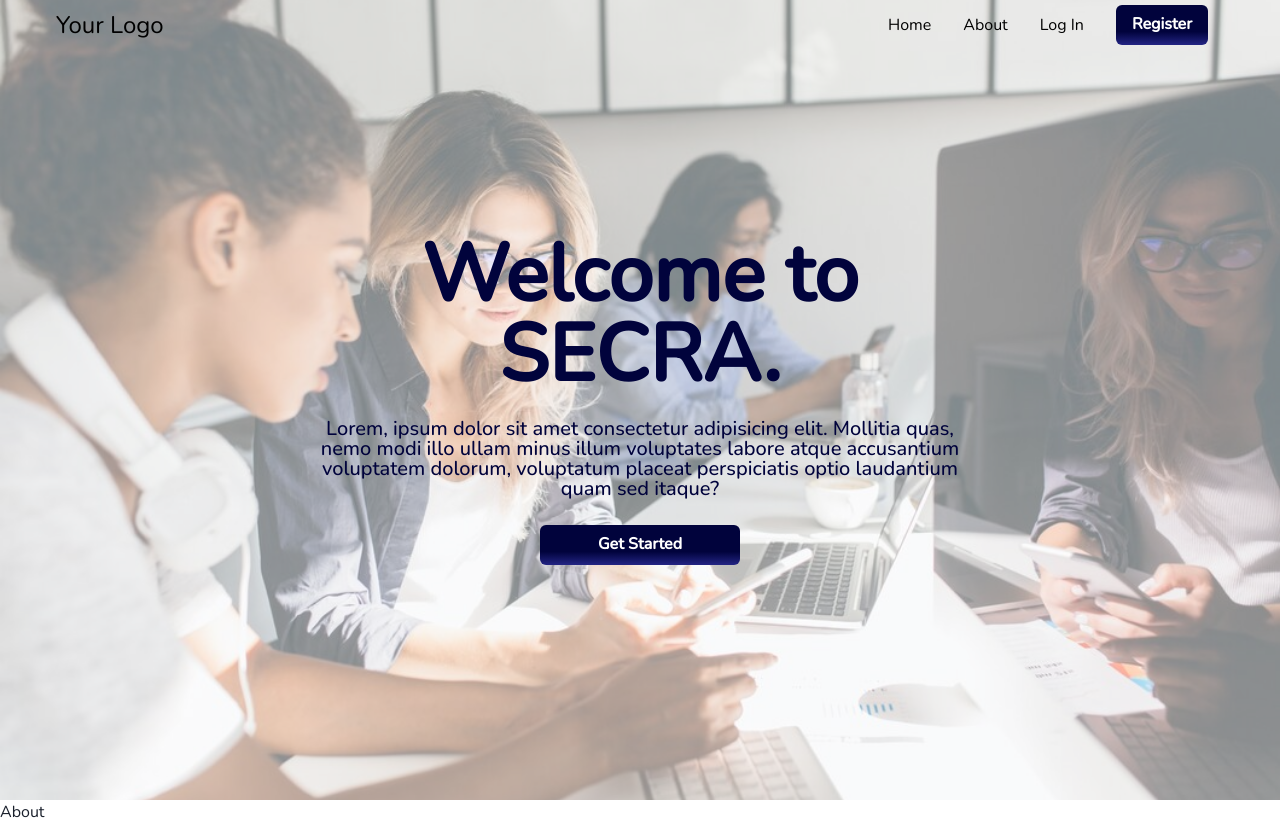
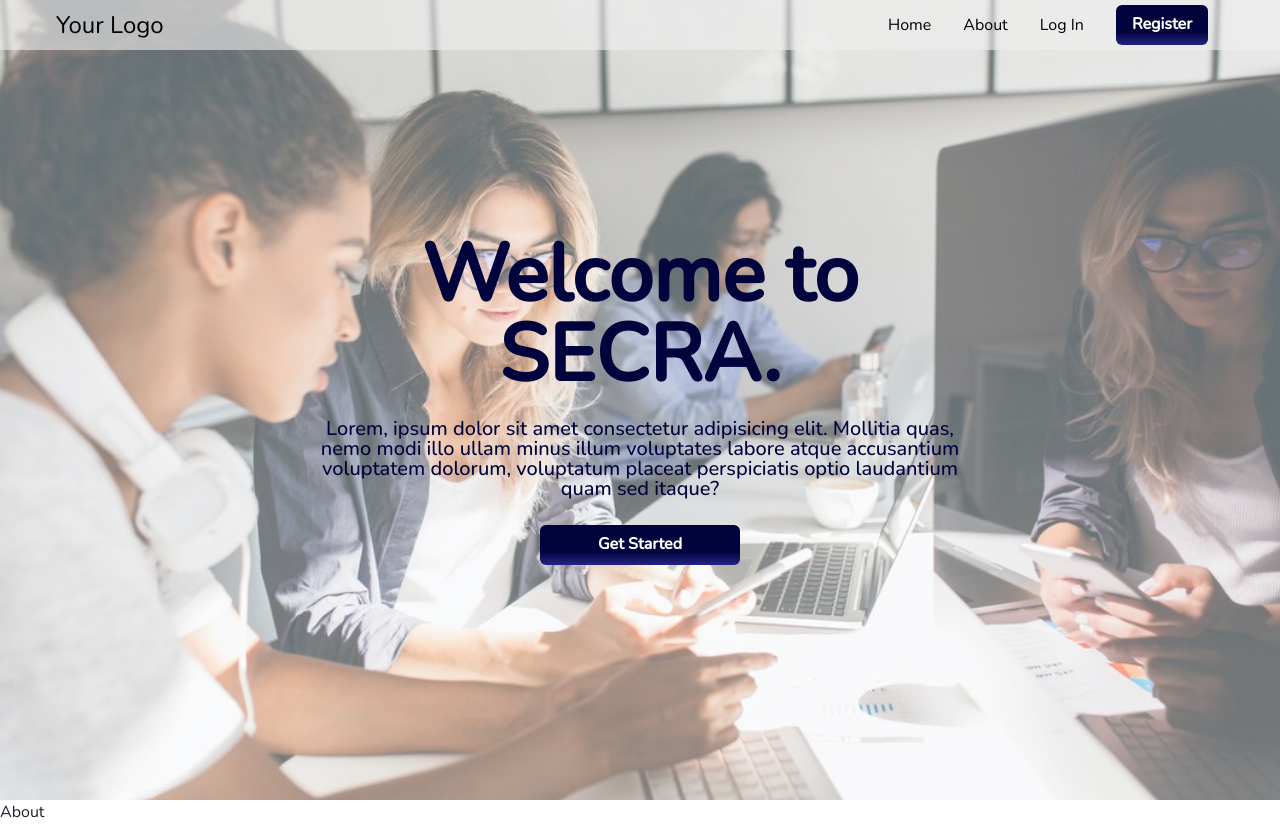
Before and after one commit to RDSandakelum/SECRA-Web-App, a React (Vite) app: page / in a window 1280 px wide. Built offline with nearby package versions, Linux system fonts and the light colour scheme.

Commit message:
minor fixes to navbar

```diff
--- a/src/Components/MainComponent.jsx
+++ b/src/Components/MainComponent.jsx
@@ -22,7 +22,7 @@ export default function MainComponent() {
         left={0}
         width="100%"
         height="100%"
-        backgroundColor="rgba(255, 255, 255, 0.5)"
+        backgroundColor="rgba(255, 255, 255, 0.4)"
       ></Box>
         <MainText/>
     </Box>
--- a/src/Components/Navbarr.jsx
+++ b/src/Components/Navbarr.jsx
@@ -25,17 +25,17 @@ function Navbar() {
   const { isOpen: isRegistrationOpen, onOpen: onRegistrationOpen, onClose: onRegistrationClose } = useDisclosure();
 
   const transparentBoxStyles = {
-    backgroundColor: isOpen ? "#EFEFEE" : "rgba(239, 239, 238, 0.0)",
+    backgroundColor: isOpen ? "#EFEFEE" : "rgba(239,239,238,0.6)",
     zIndex: 999,
     color: "black",
     top: 0,
     left: 0,
-    position: "absolute",
+    position: "fixed",
     width: "100vw"
   };
 
   return (
-    <Box pt="5px" style={transparentBoxStyles} >
+    <Box py="5px" style={transparentBoxStyles} >
       <Flex
         maxW="1200px"
         mx="auto"
```
